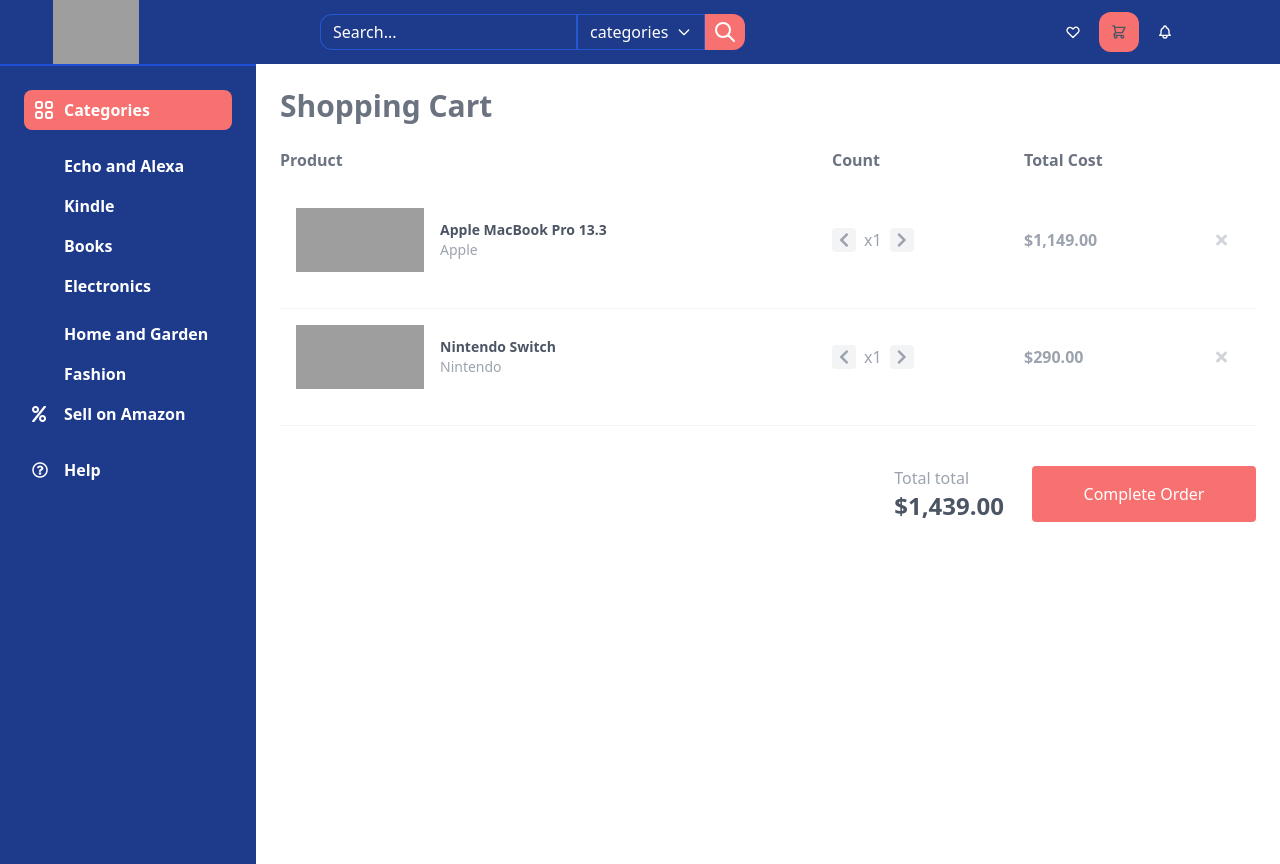
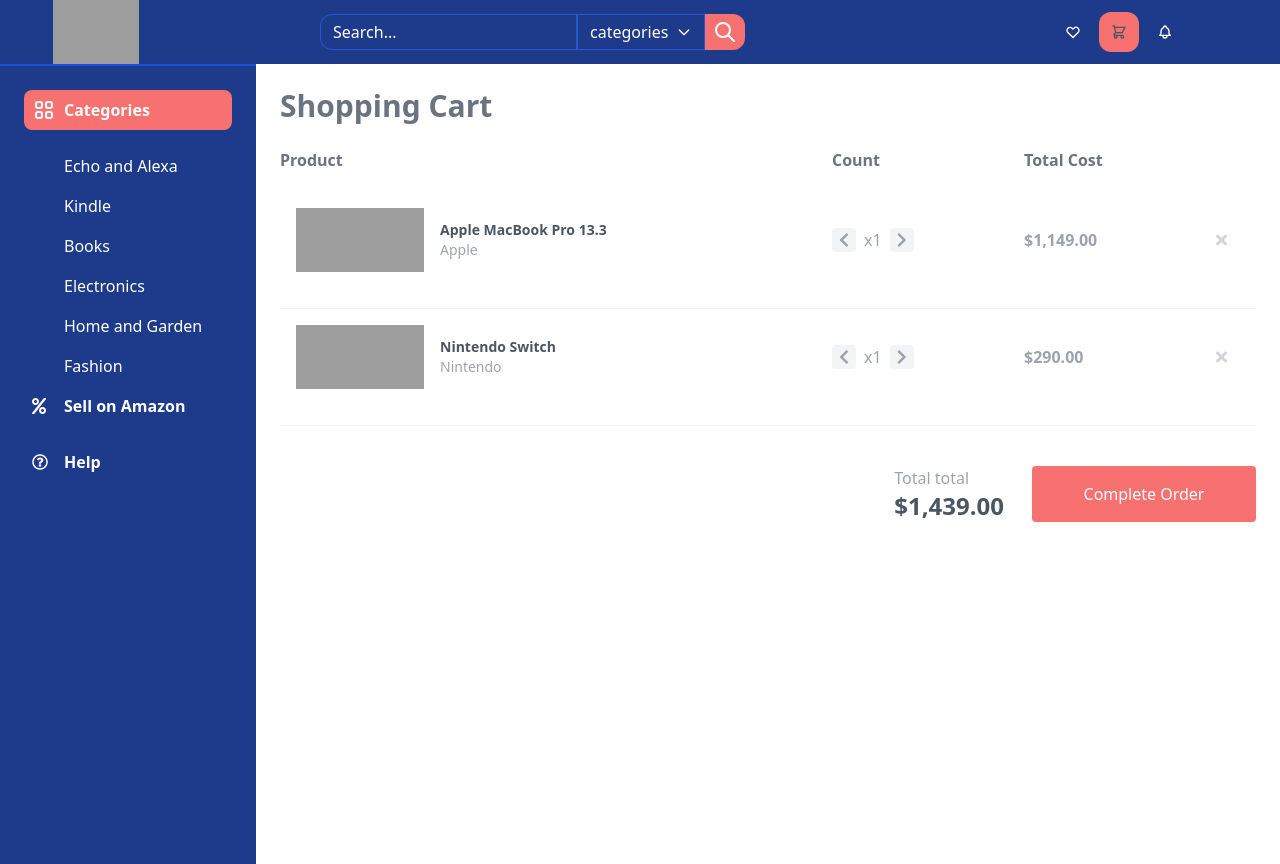
Before and after one commit to Nabzcreates/nabzcreates.github.io, a plain HTML site: page cart.html in a window 1280 px wide. Drawn offline with nearby package versions, Linux system fonts and the light colour scheme; grey boxes are pictures that could not be loaded.

Commit message:
more changes

```diff
--- a/cart.html
+++ b/cart.html
@@ -61,27 +61,27 @@
                         </span>
                         <span>Categories</span>
                     </div>
-                    <div class="sidebar-main-category text-white cursor-pointer flex font-bold p-2">
+                    <div class="sidebar-main-category text-white cursor-pointer flex font-normal p-2">
                         <span class="w-8"></span>
                         <span>Echo and Alexa</span>
                     </div>
-                    <div class="sidebar-main-category text-white cursor-pointer flex font-bold p-2">
+                    <div class="sidebar-main-category text-white cursor-pointer flex font-normal p-2">
                         <span class="w-8"></span>
                         <span>Kindle</span>
                     </div>
-                    <div class="sidebar-main-category text-white cursor-pointer flex font-bold p-2">
+                    <div class="sidebar-main-category text-white cursor-pointer flex font-normal p-2">
                         <span class="w-8"></span>
                         <span>Books</span>
                     </div>
-                    <div class="sidebar-main-category text-white cursor-pointer flex font-bold p-2 mb-2">
+                    <div class="sidebar-main-category text-white cursor-pointer flex font-normal p-2 ">
                         <span class="w-8"></span>
                         <span>Electronics</span>
                     </div>
-                    <div class="sidebar-main-category text-white cursor-pointer flex font-bold p-2">
+                    <div class="sidebar-main-category text-white cursor-pointer flex font-normal p-2">
                         <span class="w-8"></span>
                         <span>Home and Garden</span>
                     </div>
-                    <div class="sidebar-main-category text-white cursor-pointer flex font-bold p-2">
+                    <div class="sidebar-main-category text-white cursor-pointer flex font-normal p-2">
                         <span class="w-8"></span>
                         <span>Fashion</span>
                     </div>
```
Also changed, not shown: index.html (+4 -4 lines).
